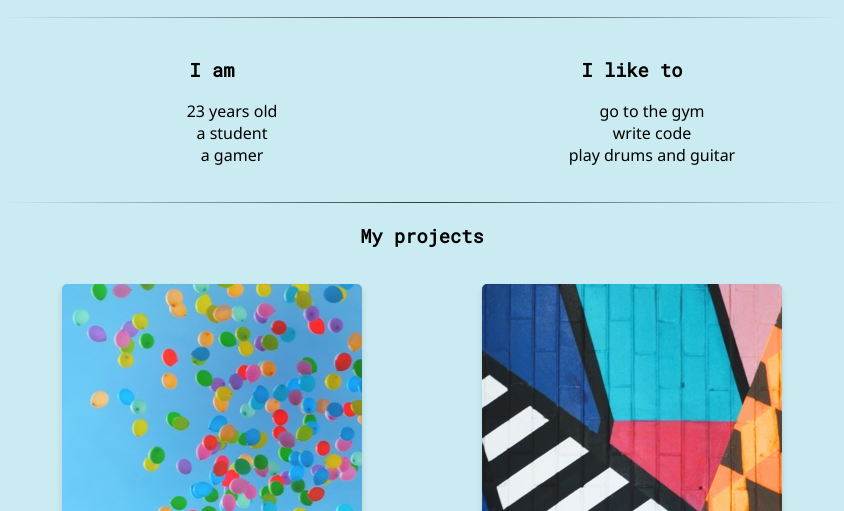
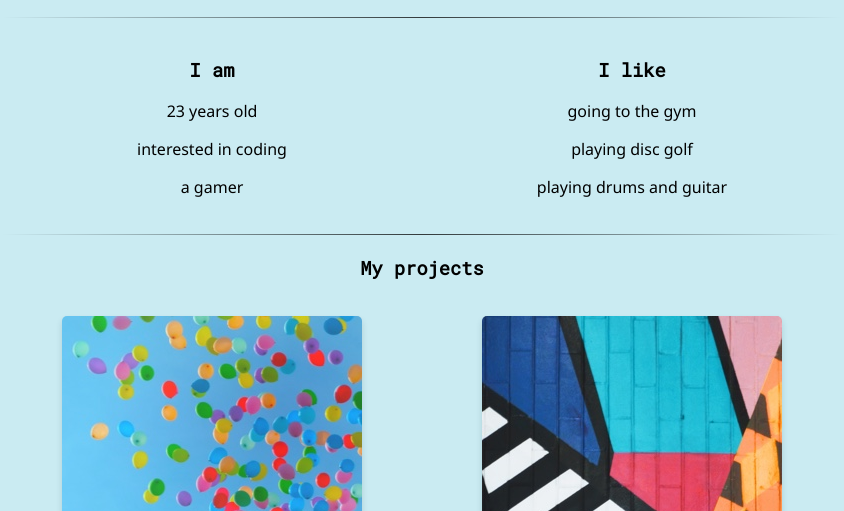
Before and after one commit to TuomasMattila/tuomasmattila.github.io, a plain HTML site: page index.html in a window 1280 px wide. Shown: the part 289-800 px from the top of the page, without its empty margins (218-1062 px from the left). Drawn offline with Linux system fonts and the light colour scheme.

Commit message:
improvements to the "lists"

```diff
--- a/index.html
+++ b/index.html
@@ -22,19 +22,15 @@
             <div class="about-grid">
                 <div class="i-am">
                     <h3>I am</h3>
-                    <ul class="about-list">
-                        <li class="about-list-item">23 years old</li>
-                        <li class="about-list-item">a student</li>
-                        <li class="about-list-item">a gamer</li>
-                    </ul>
+                    <p class="about-list-item">23 years old</p>
+                    <p class="about-list-item">interested in coding</p>
+                    <p class="about-list-item">a gamer</p>
                 </div>
                 <div class="i-like">
-                    <h3>I like to</h3>
-                    <ul class="about-list">
-                        <li class="about-list-item">go to the gym</li>
-                        <li class="about-list-item">write code</li>
-                        <li class="about-list-item">play drums and guitar</li>
-                    </ul>
+                    <h3>I like</h3>
+                    <p class="about-list-item">going to the gym</p>
+                    <p class="about-list-item">playing disc golf</p>
+                    <p class="about-list-item">playing drums and guitar</p>
                 </div>
             </div>
 
--- a/style.css
+++ b/style.css
@@ -50,10 +50,6 @@ hr {
 
 .i-am, .i-like {
     text-align: center;
-}
-
-.about-list {
-    list-style: none;
 }
 
 @media (max-width: 480px) {
```
